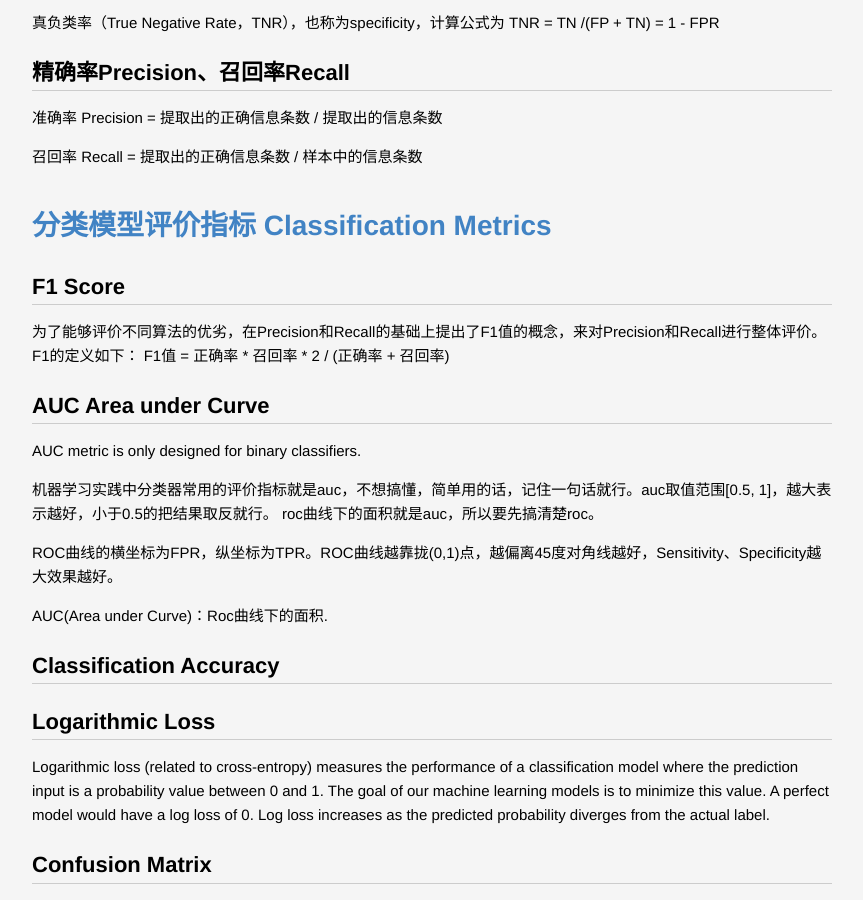
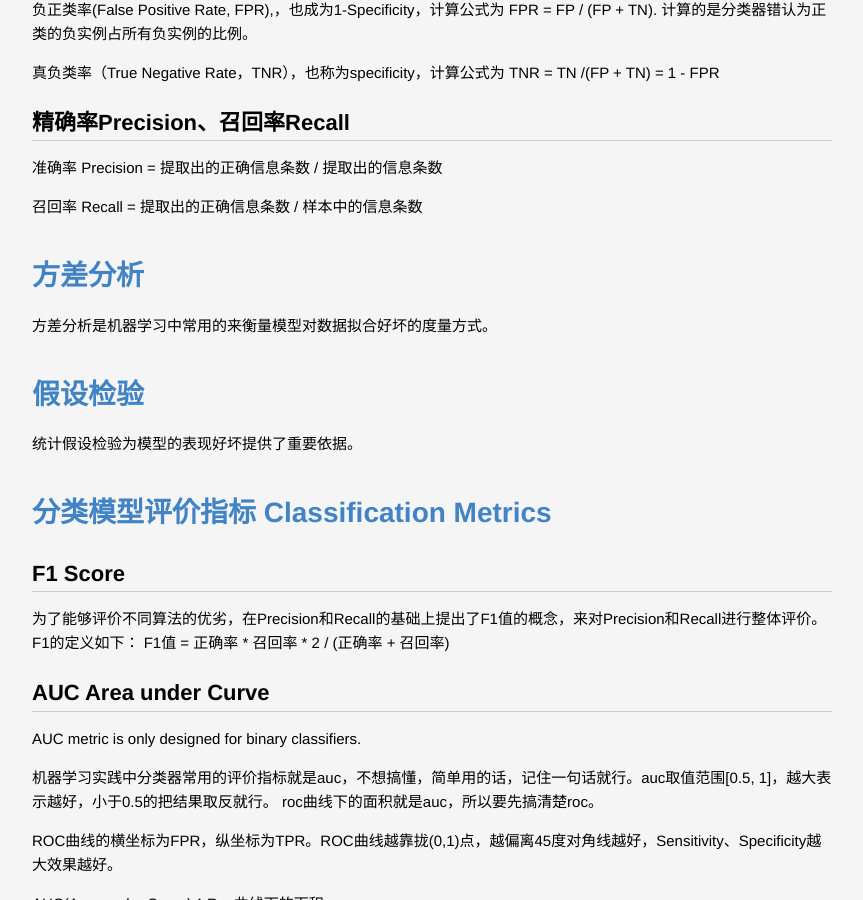
Before and after one commit to lucky521/blog, a Jekyll site: the page built from _posts/ml/2017-01-01-metrics-to-evaluate-model.markdown, in a window 1280 px wide and 900 px high, scrolled down 1619 px. Shown: the whole window, without its empty margins (208-1071 px from the left). Built offline with Jekyll 4.4.1, drawn with Linux system fonts in a browser that asks for light colours.

Commit message:
update blog

```diff
--- a/_posts/ml/2017-01-01-metrics-to-evaluate-model.markdown
+++ b/_posts/ml/2017-01-01-metrics-to-evaluate-model.markdown
@@ -48,6 +48,26 @@ TNR = TN /(FP + TN) = 1 - FPR
 准确率 Precision = 提取出的正确信息条数 /  提取出的信息条数
 
 召回率 Recall = 提取出的正确信息条数 /  样本中的信息条数
+
+
+
+
+
+
+# 方差分析
+
+方差分析是机器学习中常用的来衡量模型对数据拟合好坏的度量方式。
+
+
+
+
+# 假设检验
+
+统计假设检验为模型的表现好坏提供了重要依据。
+
+
+
+
 
 
 
```
Also changed, not shown: _posts/ml/2017-08-15-Basic-of-Machine-Learning.markdown (+8 -0 lines).
